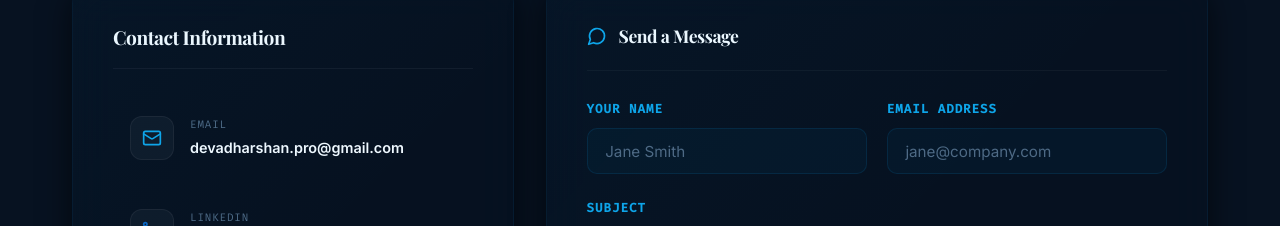
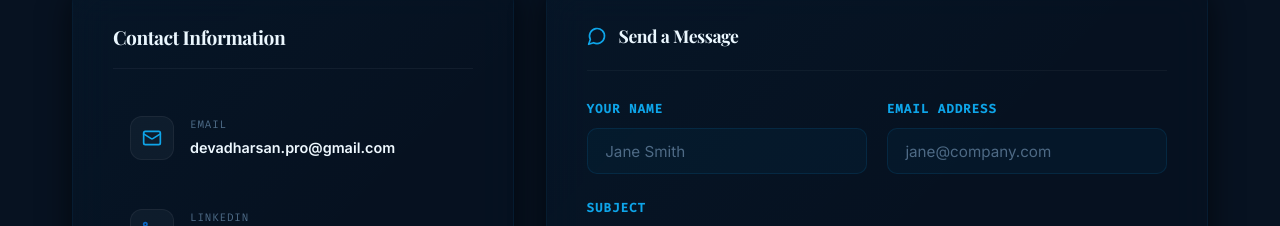
Before and after one commit to Deva-Dharsan/Devadharsan-portfolio, a React (Vite) app in the folder frontend/: page / in a window 1280 px wide. Shown: the part 4179-4405 px from the top of the page. Built offline with nearby package versions, Linux system fonts and the light colour scheme; no server answers.

Commit message:
Name Change

```diff
--- a/frontend/src/components/Contact.jsx
+++ b/frontend/src/components/Contact.jsx
@@ -62,13 +62,13 @@ const Contact = () => {
             <h3 className="cip-heading">Contact Information</h3>
 
             <div className="cip-links">
-              <a href="https://mail.google.com/mail/?view=cm&to=devadharshan.pro@gmail.com" target="_blank" rel="noopener noreferrer" className="cip-link">
+              <a href="https://mail.google.com/mail/?view=cm&to=devadharsan.pro@gmail.com" target="_blank" rel="noopener noreferrer" className="cip-link">
                 <div className="cip-icon" style={{ '--icon-color': 'var(--color-primary)' }}>
                   <Mail size={20} />
                 </div>
                 <div className="cip-text">
                   <span className="cip-label">Email</span>
-                  <span className="cip-value">devadharshan.pro@gmail.com</span>
+                  <span className="cip-value">devadharsan.pro@gmail.com</span>
                 </div>
               </a>
 
```
